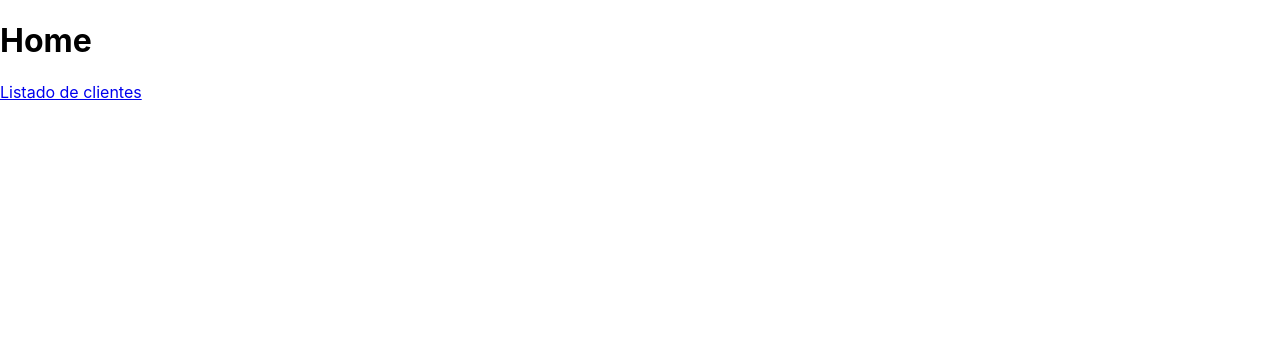
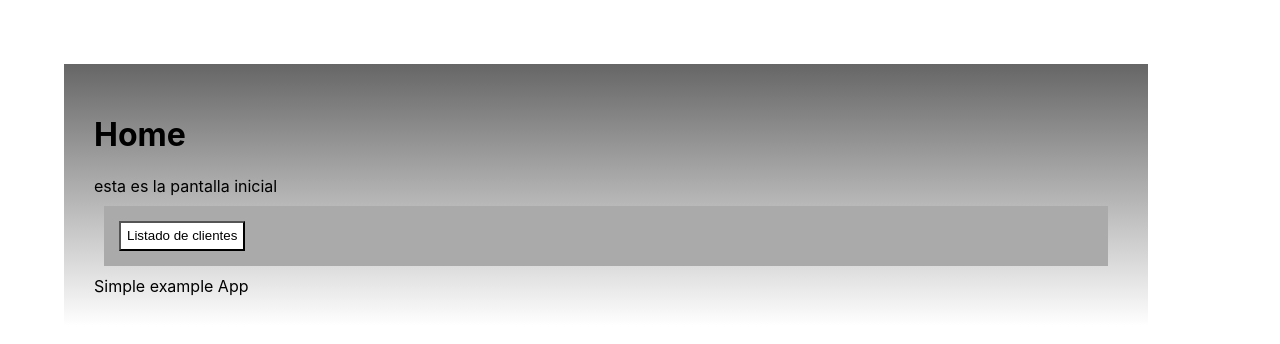
Before and after one commit to Palfonsoag/customer-app-example, a React (Create React App) app: page / in a window 1280 px wide. Shown: the top 344 px of the page. Built offline with nearby package versions, Linux system fonts and the light colour scheme.

Commit message:
adding some styles, button on click handle on HomeContainer

```diff
--- a/src/components/CustomerActions.js
+++ b/src/components/CustomerActions.js
@@ -4,7 +4,7 @@ import PropTypes from "prop-types";
 const CustomerActions = ({ children }) => {
   return (
     <div>
-      <div className="customers-actions">
+      <div className="customer-actions">
         <div>{children}</div>
       </div>
     </div>
--- a/src/containers/HomeContainer.js
+++ b/src/containers/HomeContainer.js
@@ -1,13 +1,28 @@
 import React, { Component } from "react";
 import PropTypes from "prop-types";
 import { Link } from "react-router-dom";
-
+import AppFrame from "../components/AppFrame";
+import CustomerActions from "../components/CustomerActions";
 class HomeContainer extends Component {
+  handleOnClick = () => {
+    console.log("handle On click");
+  };
   render() {
     return (
       <div>
-        <h1>Home</h1>
-        <Link to="/customers">Listado de clientes</Link>
+        <AppFrame
+          header="Home"
+          body={
+            <div>
+              esta es la pantalla inicial
+              <CustomerActions>
+                <button onClick={this.handleOnClick}>
+                  Listado de clientes
+                </button>
+              </CustomerActions>
+            </div>
+          }
+        />
       </div>
     );
   }
--- a/src/index.css
+++ b/src/index.css
@@ -12,3 +12,23 @@ code {
   font-family: source-code-pro, Menlo, Monaco, Consolas, "Courier New",
     monospace;
 }
+
+.app-frame {
+  margin:5%;
+  padding: 30px;
+  width: calc(80vw);
+  background-image: -webkit-gradient(linear,left top, left bottom, from(#666),to(#fff));
+}
+
+.customer-actions{
+  background: #AAA;
+  padding: 10px;
+  margin: 10px;
+}
+
+.customer-actions button {
+  background: white;
+  min-width: 100px;
+  height: 30px;
+  margin:5px;
+}
```
